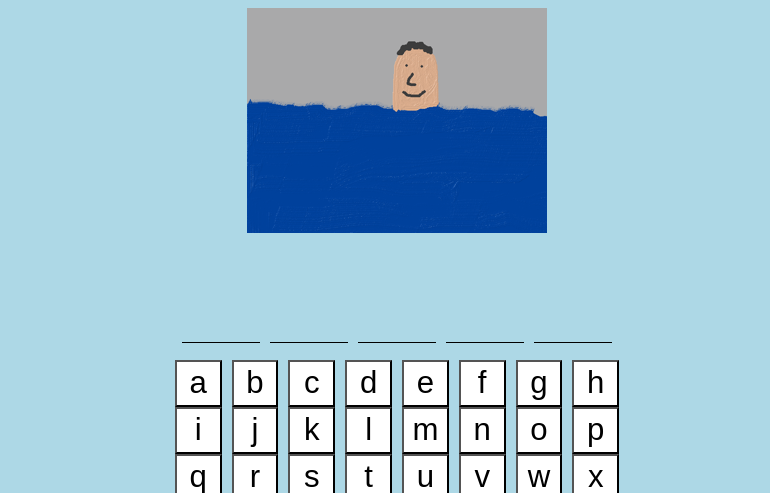
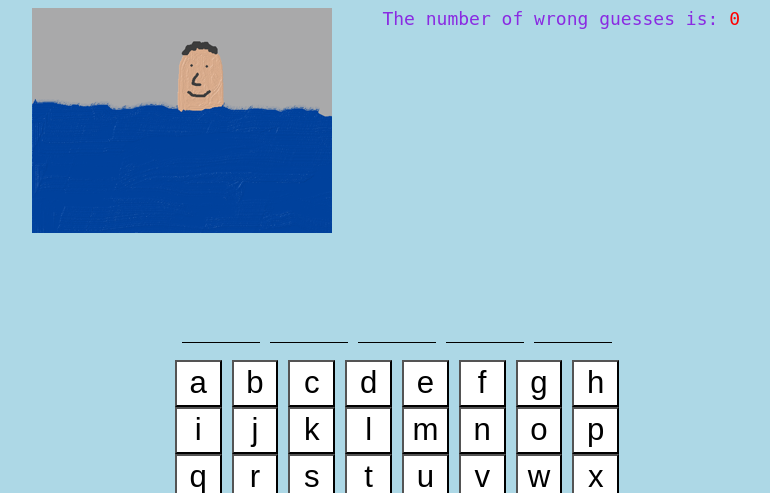
Before and after one commit to ElenaByc/hb-js-sharkwords-game, a Flask app: page /sharkwords in a window 1280 px wide. Shown: the top 493 px of the page, without its empty margins (243-1013 px from the left). Run offline with Flask 2, Linux system fonts and the light colour scheme.

Commit message:
feat: add number of wrong guesses on page

```diff
--- a/static/css/style.css
+++ b/static/css/style.css
@@ -42,6 +42,24 @@ section {
     margin: 0.67em 0;
 }
 
+#shark-img {
+    display: flex;
+    flex: row;
+    column-gap: 50px;
+}
+
+#wrong {
+    width: 30%;
+    font-size: 18px;
+    color: blueviolet;
+
+}
+
+#wrong span {
+    font-size: 30;
+    color: red;
+}
+
 .letter-box {
     width: 1.5em;
     height: 2em;
--- a/static/js/sharkwords.js
+++ b/static/js/sharkwords.js
@@ -93,7 +93,9 @@ const handleCorrectGuess = (letter, word) => {
 // all buttons and show the "play again" message.
 const handleWrongGuess = () => {
     numWrong += 1;
-
+    // get that span
+    // update its innerText
+    document.querySelector('#wrong span').innerText = numWrong;
 
     document.querySelector('#shark-img img')
         .setAttribute('src', `/static/images/guess${numWrong}.png`);
--- a/templates/sharkwords.html
+++ b/templates/sharkwords.html
@@ -11,6 +11,7 @@
 <body>
     <section id="shark-img">
         <img src="/static/images/guess0.png">
+        <div id="wrong">The number of wrong guesses is: <span>0</span></div>
     </section>
 
     <a id="play-again" style="display: none;">
```
Lines whose indentation alone changed are shown as unchanged.
